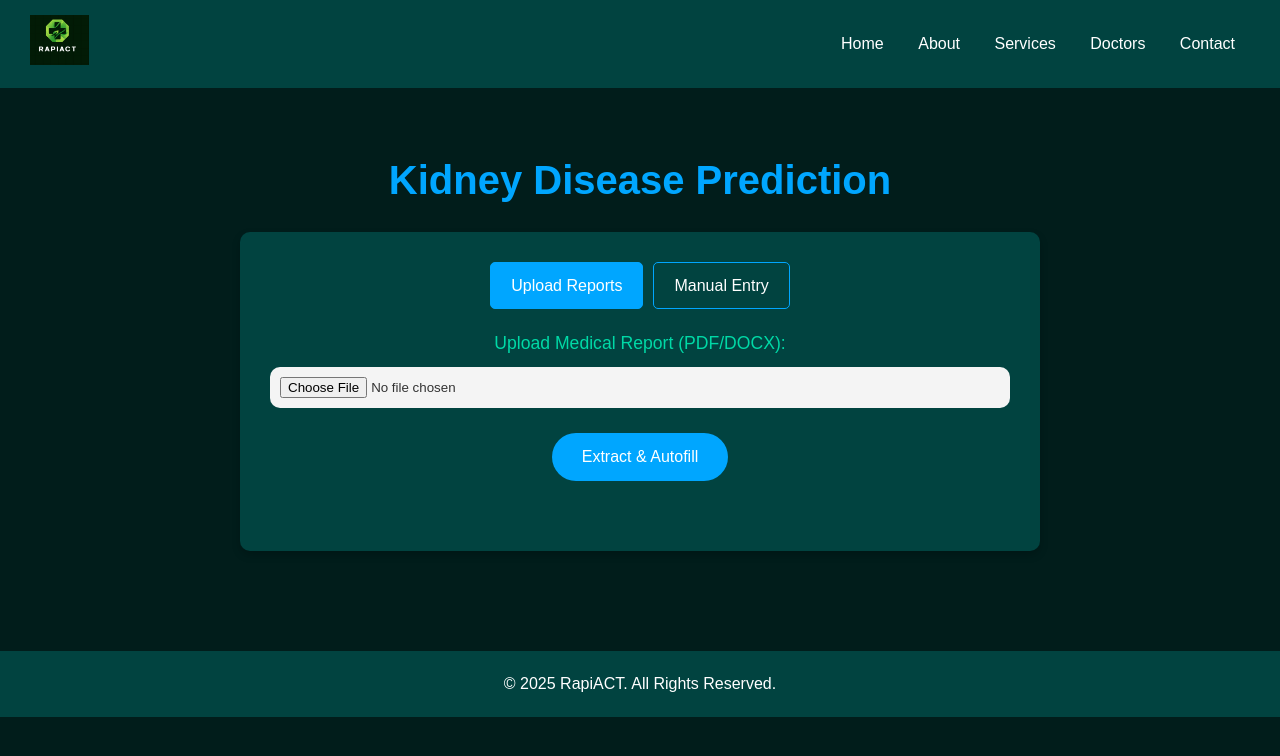
After one commit to naveennekkanti1/CAPSTONE_2025, a Flask app: page /model3 in a window 1280 px wide. The commit adds this page. Shown: the top 756 px of the page. Run offline with Flask 3, Linux system fonts and the light colour scheme; parts of the project's set-up code (start-up, migrations or seed data) failed here and were passed over; some libraries are stand-ins or nearby versions.

Commit message:
27-02-2025 naveen commit

```diff
--- a/app.py
+++ b/app.py
@@ -5,7 +5,7 @@ from bson import ObjectId,errors
 from werkzeug.utils import secure_filename
 from datetime import datetime,timedelta
 from pymongo import MongoClient,DESCENDING
-import os,uuid,smtplib,threading,gridfs,logging,io,random,base64
+import os,uuid,smtplib,threading,gridfs,logging,io,random,docx
 from google.oauth2.credentials import Credentials
 from google_auth_oauthlib.flow import InstalledAppFlow
 from googleapiclient.discovery import build
@@ -1415,6 +1415,119 @@ def predict_heart():
 
     return render_template('heart_home.html', features=features_heart, extracted_data=None, prediction_text=prediction_text, precautions=precautions)
 
+# Load the trained model (Ensure the model file is in the same directory)
+model3 = joblib.load('templates/kidney.pkl')
+
+# List of features expected from the form
+features_kidney = [
+    'age', 'blood_pressure', 'specific_gravity', 'albumin', 'sugar',
+    'red_blood_cells', 'pus_cell', 'pus_cell_clumps', 'bacteria',
+    'blood_glucose_random', 'blood_urea', 'serum_creatinine', 'sodium',
+    'potassium', 'haemoglobin', 'packed_cell_volume', 'white_blood_cell_count',
+    'red_blood_cell_count', 'hypertension', 'diabetes_mellitus',
+    'coronary_artery_disease', 'appetite', 'peda_edema', 'aanemia'
+]
+def extract_text_from_pdf_kidney(file):
+    reader = PyPDF2.PdfReader(file)
+    text = ''
+    for page in reader.pages:
+        text += page.extract_text() + ' '
+    return text
+# Function to extract text from DOCX
+def extract_text_from_docx(file):
+    doc = docx.Document(file)
+    text = ''
+    for paragraph in doc.paragraphs:
+        text += paragraph.text + ' '
+    return text
+
+# Function to extract data from text using regex
+def extract_data_from_kidney(text):
+    extracted_data = {}
+    patterns_kidney = {
+        'age': r'Age:\s*(\d+)',
+        'blood_pressure': r'Blood Pressure:\s*(\d+)',
+        'specific_gravity': r'Specific Gravity:\s*([\d.]+)',
+        'albumin': r'Albumin:\s*(\d+)',
+        'sugar': r'Sugar:\s*(\d+)',
+        'red_blood_cells': r'Red Blood Cells:\s*(abnormal|normal)',
+        'pus_cell': r'Pus Cell:\s*(abnormal|normal)',
+        'pus_cell_clumps': r'Pus Cell Clumps:\s*(present|not present|absent)',
+        'bacteria': r'Bacteria:\s*(present|not present|absent)',
+        'blood_glucose_random': r'Blood Glucose Random:\s*(\d+)',
+        'blood_urea': r'Blood Urea:\s*(\d+)',
+        'serum_creatinine': r'Serum Creatinine:\s*([\d.]+)',
+        'sodium': r'Sodium:\s*(\d+)',
+        'potassium': r'Potassium:\s*([\d.]+)',
+        'haemoglobin': r'Haemoglobin:\s*([\d.]+)',
+        'packed_cell_volume': r'Packed Cell Volume:\s*(\d+)',
+        'white_blood_cell_count': r'White Blood Cell Count:\s*(\d+)',
+        'red_blood_cell_count': r'Red Blood Cell Count:\s*([\d.]+)',
+        'hypertension': r'Hypertension:\s*(yes|no)',
+        'diabetes_mellitus': r'Diabetes Mellitus:\s*(yes|no)',
+        'coronary_artery_disease': r'Coronary Artery Disease:\s*(yes|no)',
+        'appetite': r'Appetite:\s*(good|poor)',
+        'peda_edema': r'Peda Edema:\s*(yes|no)',
+        'aanemia': r'Aanemia:\s*(yes|no)'
+    }
+
+    for feature, pattern in patterns_kidney.items():
+        match = re.search(pattern, text, re.IGNORECASE)
+        extracted_data[feature] = match.group(1) if match else None
+
+    return extracted_data
+
+# Home Route
+@app.route('/model3', methods=['GET'])
+def kidney_model():
+    return render_template('kidney_home.html', features=features_kidney, extracted_data={}, prediction_text=None, precautions=None)
+
+# File Upload Route
+@app.route('/extract/kidney', methods=['POST'])
+def extract_kidney():
+    file = request.files['file']
+    if file.filename.endswith('.pdf'):
+        text = extract_text_from_pdf_kidney(file)
+    elif file.filename.endswith('.docx'):
+        text = extract_text_from_docx(file)
+    else:
+        return "Unsupported file format. Please upload a PDF or DOCX."
+
+    extracted_data = extract_data_from_kidney(text)
+    return render_template('kidney_home.html', features=features_kidney, extracted_data=extracted_data, prediction_text=None, precautions=None)
+
+# Prediction Route (Using Trained Model)
+@app.route('/predict/kidney', methods=['POST'])
+def predict_kidney():
+    input_data = {feature: request.form.get(feature) for feature in features_kidney}
+
+    # Convert input data for the model
+    processed_data = []
+    for feature in features_kidney:
+        value = input_data.get(feature)
+        if value.lower() in ['abnormal', 'present', 'yes', 'poor']:
+            processed_data.append(1)
+        elif value.lower() in ['normal', 'not present', 'no', 'good', 'absent']:
+            processed_data.append(0)
+        else:
+            try:
+                processed_data.append(float(value))
+            except (TypeError, ValueError):
+                processed_data.append(0.0)
+
+    # Model prediction
+    prediction = model3.predict([processed_data])[0]
+
+    # Prediction result and precautions
+    prediction_text = "Positive (Kidney Disease Detected)" if prediction == 0 else "Negative (No Kidney Disease)"
+    precautions = [
+        "Maintain a healthy diet low in sodium.",
+        "Monitor blood pressure regularly.",
+        "Stay hydrated and avoid smoking."
+    ] if prediction == 0 else ["No immediate precautions needed. Continue regular health check-ups."]
+
+    return render_template('kidney_home.html', features=features_kidney, extracted_data=input_data, prediction_text=prediction_text, precautions=precautions)
+
 
 if __name__ == '__main__':
     if not os.path.exists('uploads'):
--- /dev/null
+++ b/templates/kidney_home.html
@@ -0,0 +1,326 @@
+<!DOCTYPE html>
+<html lang="en">
+<head>
+    <meta charset="UTF-8">
+    <meta name="viewport" content="width=device-width, initial-scale=1.0">
+    <title>Kidney Disease Predictor - RapiACT</title>
+    <link rel="icon" type="image/jpg" href="{{ url_for('static', filename='images/logo.jpg') }}" />
+    <style>
+        * {
+            margin: 0;
+            padding: 0;
+            box-sizing: border-box;
+        }
+
+        body {
+            font-family: "Poppins", sans-serif;
+            background-color: #011d1b;
+            color: white;
+            line-height: 1.6;
+        }
+
+        .navbar {
+            display: flex;
+            justify-content: space-between;
+            align-items: center;
+            padding: 15px 30px;
+            background-color: #014340;
+        }
+
+        .navbar .logo img {
+            height: 50px;
+        }
+
+        .navbar .links a {
+            color: white;
+            text-decoration: none;
+            margin: 0 15px;
+            transition: color 0.3s ease;
+        }
+
+        .navbar .links a:hover {
+            color: #00d9a6;
+        }
+
+        .prediction-container {
+            text-align: center;
+            padding: 60px 30px;
+        }
+
+        .prediction-container h1 {
+            font-size: 2.5rem;
+            color: #00a6ff;
+            margin-bottom: 20px;
+        }
+
+        .form-container {
+            max-width: 800px;
+            margin: 0 auto;
+            background-color: #014340;
+            border-radius: 10px;
+            padding: 30px;
+            box-shadow: 0 4px 8px rgba(0, 0, 0, 0.2);
+        }
+
+        .file-upload {
+            margin-bottom: 30px;
+            text-align: center;
+        }
+
+        .file-upload label {
+            display: block;
+            margin-bottom: 10px;
+            font-size: 1.1rem;
+            color: #00d9a6;
+        }
+
+        .file-upload input[type="file"] {
+            background-color: #f4f4f4;
+            color: #333;
+            padding: 10px;
+            border-radius: 10px;
+            width: 100%;
+            margin-bottom: 15px;
+        }
+
+        .form-grid {
+            display: grid;
+            grid-template-columns: repeat(auto-fill, minmax(300px, 1fr));
+            gap: 20px;
+            margin-bottom: 30px;
+        }
+
+        .form-item {
+            text-align: left;
+        }
+
+        .form-item label {
+            display: block;
+            margin-bottom: 8px;
+            color: #00d9a6;
+        }
+
+        .form-item input, .form-item select {
+            width: 100%;
+            padding: 12px;
+            border-radius: 10px;
+            border: none;
+            font-size: 1rem;
+            background-color: #f4f4f4;
+            color: #333;
+        }
+
+        button {
+            background-color: #00a6ff;
+            color: white;
+            padding: 15px 30px;
+            border-radius: 50px;
+            border: none;
+            font-size: 16px;
+            transition: background-color 0.3s ease;
+            cursor: pointer;
+            margin: 10px;
+        }
+
+        button:hover {
+            background-color: #0080c4;
+        }
+
+        .result {
+            margin-top: 30px;
+            padding: 20px;
+            border-radius: 10px;
+            text-align: left;
+        }
+
+        .high-risk {
+            background-color: rgba(255, 77, 77, 0.2);
+            border: 2px solid #ff4d4d;
+        }
+
+        .low-risk {
+            background-color: rgba(0, 217, 166, 0.2);
+            border: 2px solid #00d9a6;
+        }
+
+        .result h2 {
+            margin-bottom: 15px;
+            color: white;
+        }
+
+        .precautions {
+            margin-top: 15px;
+        }
+
+        .precautions h3 {
+            color: #00a6ff;
+            margin-bottom: 10px;
+        }
+
+        .precautions ul {
+            padding-left: 20px;
+        }
+
+        .precautions li {
+            margin-bottom: 8px;
+        }
+
+        footer {
+            background-color: #014340;
+            color: white;
+            text-align: center;
+            padding: 20px 0;
+            margin-top: 40px;
+        }
+
+        /* Tab styling based on original kidney page */
+        .tab-container {
+            margin-bottom: 20px;
+        }
+
+        .tabs {
+            display: flex;
+            gap: 10px;
+            margin-bottom: 20px;
+            justify-content: center;
+        }
+
+        .tab {
+            padding: 10px 20px;
+            background-color: #014340;
+            border: 1px solid #00a6ff;
+            border-radius: 5px;
+            cursor: pointer;
+            transition: background-color 0.3s ease;
+        }
+
+        .tab.active {
+            background-color: #00a6ff;
+        }
+
+        .tab-content {
+            display: none;
+        }
+
+        .tab-content.active {
+            display: block;
+        }
+    </style>
+</head>
+<body>
+    <div class="navbar">
+        <div class="logo">
+            <img src="{{ url_for('static', filename='images/logo.jpg') }}" alt="Logo" />
+        </div>
+        <div class="links">
+            <a href="/">Home</a>
+            <a href="/about">About</a>
+            <a href="/services">Services</a>
+            <a href="/all_doctors">Doctors</a>
+            <a href="/contact">Contact</a>
+        </div>
+    </div>
+
+    <div class="prediction-container">
+        <h1>Kidney Disease Prediction</h1>
+        <div class="form-container">
+            <div class="tab-container">
+                <div class="tabs">
+                    <div class="tab active" onclick="openTab('upload-tab')">Upload Reports</div>
+                    <div class="tab" onclick="openTab('manual-tab')">Manual Entry</div>
+                </div>
+
+                <div id="upload-tab" class="tab-content active">
+                    <!-- PDF Upload Form -->
+                    <form action="/extract/kidney" method="POST" enctype="multipart/form-data" class="file-upload">
+                        <label for="file">Upload Medical Report (PDF/DOCX):</label>
+                        <input type="file" name="file" id="file" required>
+                        <button type="submit">Extract & Autofill</button>
+                    </form>
+                </div>
+
+                <div id="manual-tab" class="tab-content">
+                    <!-- Input Form -->
+                    <form action="/predict/kidney" method="POST">
+                        <div class="form-grid">
+                            {% for feature in features %}
+                            <div class="form-item">
+                                <label for="{{ feature }}">{{ feature }}</label>
+                                {% if feature in ['rbc', 'pc'] %}
+                                <select name="{{ feature }}" id="{{ feature }}">
+                                    <option value="normal" {% if extracted_data.get(feature) == 'normal' %}selected{% endif %}>Normal</option>
+                                    <option value="abnormal" {% if extracted_data.get(feature) == 'abnormal' %}selected{% endif %}>Abnormal</option>
+                                </select>
+                                {% elif feature in ['pcc', 'ba', 'htn', 'dm', 'cad', 'pe', 'ane'] %}
+                                <select name="{{ feature }}" id="{{ feature }}">
+                                    <option value="yes" {% if extracted_data.get(feature) == 'yes' %}selected{% endif %}>Yes</option>
+                                    <option value="no" {% if extracted_data.get(feature) == 'no' %}selected{% endif %}>No</option>
+                                </select>
+                                {% elif feature == 'appet' %}
+                                <select name="{{ feature }}" id="{{ feature }}">
+                                    <option value="good" {% if extracted_data.get(feature) == 'good' %}selected{% endif %}>Good</option>
+                                    <option value="poor" {% if extracted_data.get(feature) == 'poor' %}selected{% endif %}>Poor</option>
+                                </select>
+                                {% else %}
+                                <input
+                                    type="text"
+                                    name="{{ feature }}"
+                                    id="{{ feature }}"
+                                    value="{{ extracted_data.get(feature, '') }}"
+                                    placeholder="Enter {{ feature }}"
+                                    required
+                                >
+                                {% endif %}
+                            </div>
+                            {% endfor %}
+                        </div>
+                        <button type="submit">Predict Risk</button>
+                    </form>
+                </div>
+            </div>
+
+            <!-- Prediction Result -->
+            {% if prediction_text %}
+            <div class="result {{ 'high-risk' if 'high risk' in prediction_text.lower() or 'positive' in prediction_text.lower() else 'low-risk' }}">
+                <h2>{{ prediction_text }}</h2>
+                {% if precautions %}
+                <div class="precautions">
+                    <h3>Recommended Precautions:</h3>
+                    <ul>
+                        {% for item in precautions %}
+                        <li>{{ item }}</li>
+                        {% endfor %}
+                    </ul>
+                </div>
+                {% endif %}
+            </div>
+            {% endif %}
+        </div>
+    </div>
+
+    <footer>
+        <p>© 2025 RapiACT. All Rights Reserved.</p>
+    </footer>
+
+    <script>
+        function openTab(tabId) {
+            // Hide all tab contents
+            const tabContents = document.getElementsByClassName("tab-content");
+            for (let i = 0; i < tabContents.length; i++) {
+                tabContents[i].classList.remove("active");
+            }
+
+            // Deactivate all tabs
+            const tabs = document.getElementsByClassName("tab");
+            for (let i = 0; i < tabs.length; i++) {
+                tabs[i].classList.remove("active");
+            }
+
+            // Activate the selected tab and content
+            document.getElementById(tabId).classList.add("active");
+            const activeTab = document.querySelector(`[onclick="openTab('${tabId}')"]`);
+            activeTab.classList.add("active");
+        }
+    </script>
+</body>
+</html>
```
Also changed, not shown: templates/report_prediction.html (+4 -4 lines), static/images/breast.jpg (added), static/images/kidney.jpg (added), static/images/lung.jpg (added), 2 other files.
